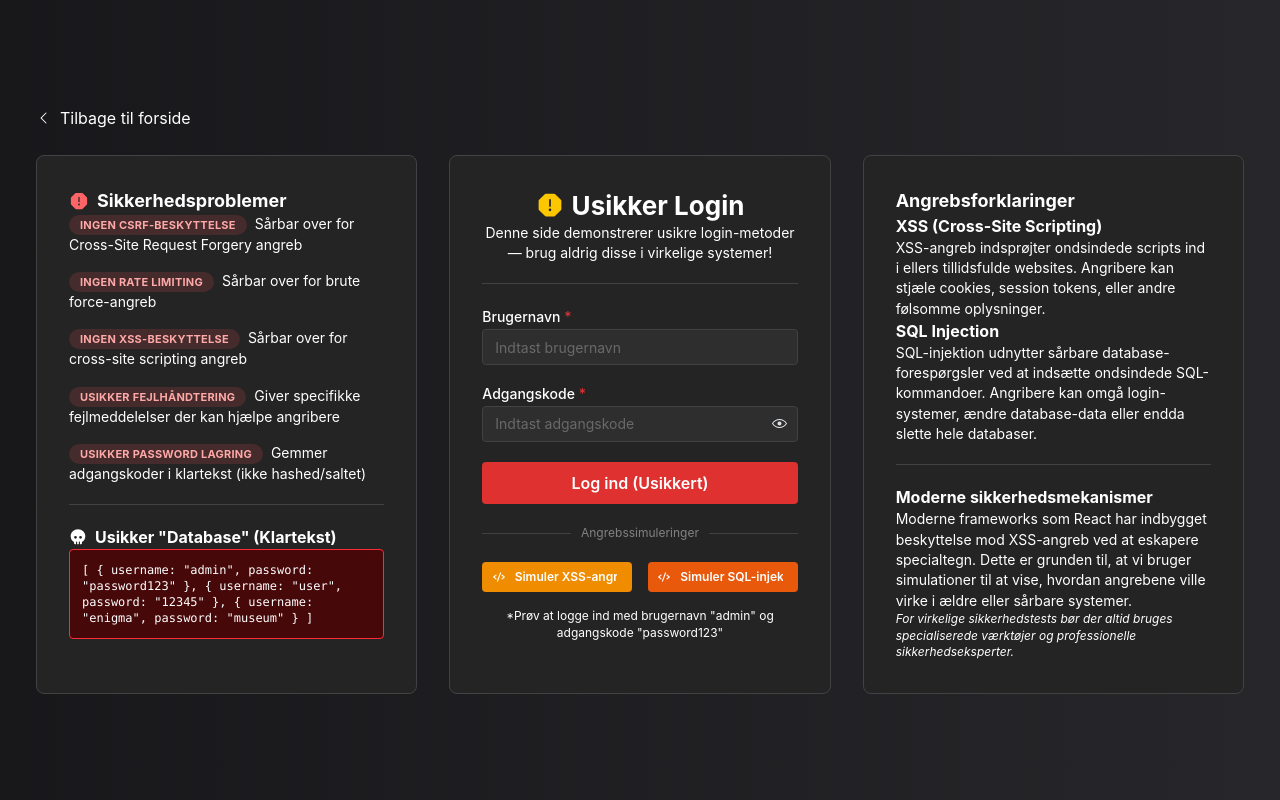
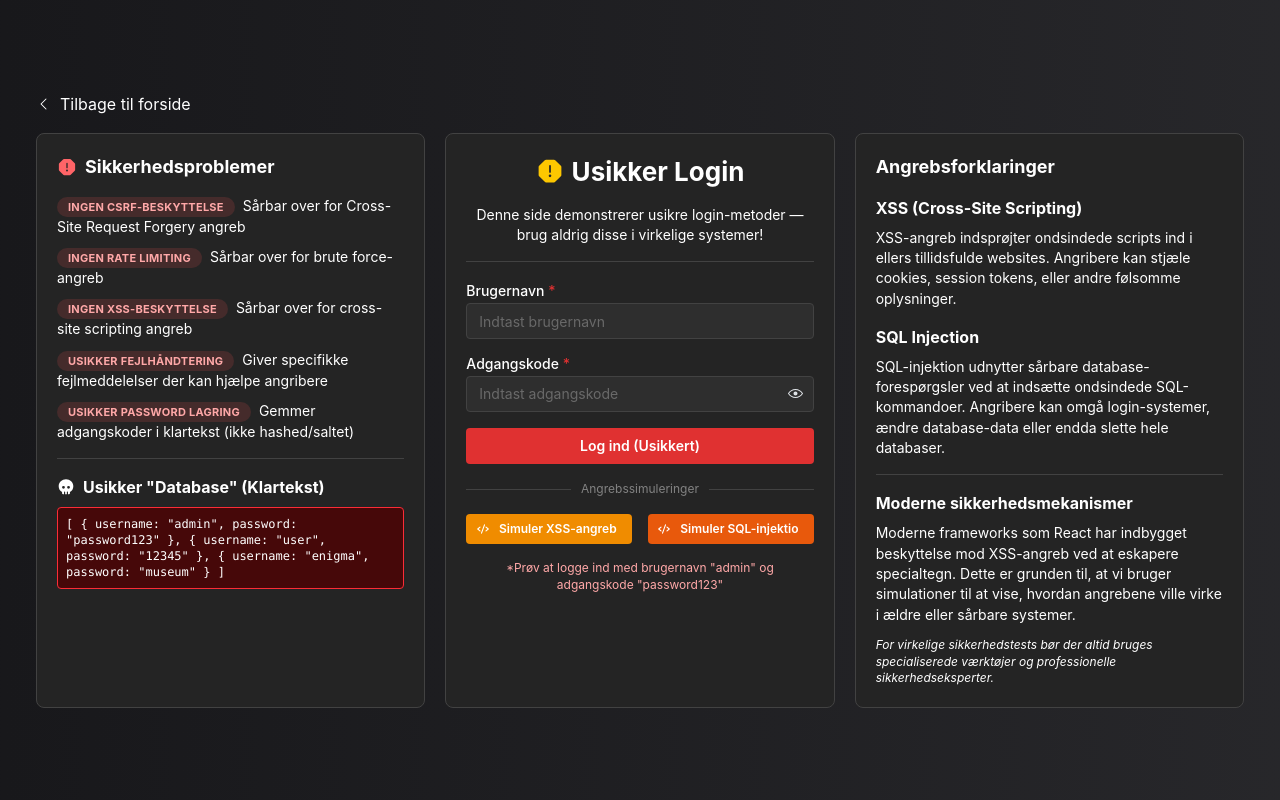
Before and after one commit to TURR3T5/enigma_sikkerhed, a React (Vite) app: page /LoginUnsafe in a window 1280 px wide. Built offline with nearby package versions, Linux system fonts and the light colour scheme.

Commit message:
small tweaks

```diff
--- a/src/routes/Home.tsx
+++ b/src/routes/Home.tsx
@@ -7,15 +7,15 @@ function Home() {
 			<Image alt='Hent logo' className='!w-[400px]' src='./enigma.png' />
 
 			<Container>
-				<Title order={1} className='text-center text-white text-4xl' mb={8}>
+				<Title order={1} ta='center' c='white' size='h1' mb={8}>
 					Velkommen til Enigmas Login Sikkerhed
 				</Title>
 
-				<Text ta='center' className='text-white text-lg' mb={8}>
+				<Text ta='center' size='lg' c='white' mb={8}>
 					Vælg en af de to login sider for at se forskellen på en sikker og en usikker login side.
 				</Text>
 
-				<Text ta='center' className='text-white text-lg' mb={16}>
+				<Text ta='center' size='lg' c='white' mb={16}>
 					Her kan du lære om vigtigheden af sikker login praksis og hvordan dine personlige oplysninger beskyttes.
 				</Text>
 
--- a/src/routes/LoginUnsafe.tsx
+++ b/src/routes/LoginUnsafe.tsx
@@ -16,7 +16,6 @@ function LoginUnsafe() {
 	const [attackType, setAttackType] = useState<string>('');
 	const [showLoginForm, setShowLoginForm] = useState<boolean>(true);
 	const [showXssModal, setShowXssModal] = useState<boolean>(false);
-	const [isLoginSuccess, setIsLoginSuccess] = useState<boolean>(false);
 
 	const users: User[] = [
 		{ username: 'admin', password: 'password123' },
@@ -26,7 +25,6 @@ function LoginUnsafe() {
 
 	const handleLogin = (e: FormEvent<HTMLFormElement>) => {
 		e.preventDefault();
-		setIsLoginSuccess(false);
 
 		// If the XSS attack was triggered, show the visual simulation
 		if (username.includes('<script') || username.includes('<img') || username.includes('onerror')) {
@@ -37,7 +35,6 @@ function LoginUnsafe() {
 		// For SQL Injection demo - automatic success for "admin' --"
 		if (username.includes("admin'") && username.includes('--')) {
 			setLoginMessage(`Login successful for admin`);
-			setIsLoginSuccess(true);
 			return;
 		}
 
@@ -45,7 +42,6 @@ function LoginUnsafe() {
 
 		if (user) {
 			setLoginMessage(`Login successful for ${username}`);
-			setIsLoginSuccess(true);
 			console.log(`User logged in: ${username}, Password used: ${password}`);
 		} else {
 			const userExists = users.some((u) => u.username === username);
@@ -99,32 +95,31 @@ function LoginUnsafe() {
 				title: 'font-bold',
 				body: 'bg-red-900 p-4 text-white',
 			}}
-			size='lg'
 		>
-			<div className='mb-4 bg-black/40 p-4 rounded'>
-				<Text size='sm' className='mb-3 font-bold flex items-center'>
+			<div className='mb-3 bg-black/40 p-3 rounded'>
+				<Text size='sm' fw='bold' mb={8} className='flex items-center'>
 					<ShieldSlash className='mr-2 text-red-400' weight='fill' />
 					Dette ville ske i en sårbar applikation:
 				</Text>
 
-				<div className='border border-red-500 p-4 text-center bg-black/30 rounded'>
-					<div className='text-yellow-300 font-mono mb-3 text-sm'>alert("XSS Attack!")</div>
+				<div className='border border-red-500 p-3 text-center bg-black/30 rounded'>
+					<div className='text-yellow-300 font-mono mb-2 text-sm'>alert("XSS Attack!")</div>
 					<Badge color='red' size='lg'>
 						JavaScript kode er blevet udført!
 					</Badge>
 				</div>
 			</div>
 
-			<Title order={5} className='mb-3'>
+			<Title order={5} mb={8}>
 				Hvorfor er dette farligt?
 			</Title>
-			<List spacing='sm' size='sm' className='mb-4'>
+			<List size='sm' mb={12}>
 				<List.Item>Angriberen kan stjæle brugerens cookies og session data</List.Item>
 				<List.Item>Angriberen kan omdirigere brugeren til ondsindet websted</List.Item>
 				<List.Item>Angriberen kan indsætte falske login-formularer for at stjæle legitimationsoplysninger</List.Item>
 			</List>
 
-			<Text size='xs' className='italic mb-5'>
+			<Text size='xs' fs='italic' mb={16}>
 				Bemærk: Moderne browsere og frameworks som React har beskyttelsesmekanismer mod XSS, hvilket er grunden til at du ser denne simulation i stedet for et virkeligt angreb.
 			</Text>
 
@@ -137,18 +132,18 @@ function LoginUnsafe() {
 	return (
 		<Box className='flex flex-col min-h-screen bg-gradient-to-r from-zinc-900 to-zinc-800' p='lg'>
 			<Container size='xl' className='flex-grow flex flex-col justify-center'>
-				<Link to='/' className='text-white mb-6 flex items-center'>
+				<Link to='/' className='text-white mb-4 flex items-center'>
 					<CaretLeft size={16} className='mr-2' /> Tilbage til forside
 				</Link>
 
-				<SimpleGrid cols={3} spacing='xl'>
-					<Paper withBorder p='xl' radius='md' className='bg-red-800/30 text-white'>
-						<Title order={4} className='mb-5 flex items-center'>
+				<SimpleGrid cols={3} spacing='lg'>
+					<Paper withBorder p='lg' radius='md' className='bg-red-800/30 text-white'>
+						<Title order={4} mb={16} className='flex items-center'>
 							<WarningOctagon size={20} className='mr-2 text-red-400' weight='fill' />
 							Sikkerhedsproblemer
 						</Title>
 
-						<List spacing='md' size='sm'>
+						<List spacing='xs' size='sm'>
 							<List.Item>
 								<Badge color='red' variant='light' className='mr-2'>
 									Ingen CSRF-beskyttelse
@@ -181,14 +176,14 @@ function LoginUnsafe() {
 							</List.Item>
 						</List>
 
-						<Divider my='lg' />
+						<Divider my='md' />
 
-						<Title order={5} className='mb-3 flex items-center'>
+						<Title order={5} mb={8} className='flex items-center'>
 							<Skull size={18} className='mr-2' weight='fill' />
 							Usikker "Database" (Klartekst)
 						</Title>
 
-						<CodeBlock className='text-xs bg-red-950 overflow-x-auto p-3 border border-red-500 rounded'>
+						<CodeBlock className='text-xs bg-red-950 overflow-x-auto p-2 border border-red-500 rounded'>
 							{`[
   { username: "admin", password: "password123" },
   { username: "user", password: "12345" },
@@ -197,17 +192,17 @@ function LoginUnsafe() {
 						</CodeBlock>
 					</Paper>
 
-					<Paper withBorder p='xl' radius='md' className='bg-red-800/20 text-white relative'>
-						<Title order={2} className='text-center mb-5 flex items-center justify-center'>
+					<Paper withBorder p='lg' radius='md' className='bg-red-800/20 text-white relative'>
+						<Title order={2} ta='center' mb={16} className='flex items-center justify-center'>
 							<WarningOctagon size={28} className='mr-2 text-yellow-400' weight='fill' />
 							Usikker Login
 						</Title>
 
-						<Text size='sm' className='mb-5 text-center'>
+						<Text size='sm' ta='center' mb={16}>
 							Denne side demonstrerer usikre login-metoder — brug aldrig disse i virkelige systemer!
 						</Text>
 
-						<Divider my='lg' />
+						<Divider my='md' />
 
 						{showLoginForm ? (
 							<>
@@ -218,28 +213,28 @@ function LoginUnsafe() {
 										required
 										value={username}
 										onChange={(e) => setUsername(e.target.value)}
-										className='mb-4'
+										mb={12}
 										classNames={{
 											input: isHacked ? 'border-2 border-yellow-400' : '',
 										}}
 									/>
 
-									<PasswordInput label='Adgangskode' placeholder='Indtast adgangskode' required value={password} onChange={(e) => setPassword(e.target.value)} className='mb-5' />
+									<PasswordInput label='Adgangskode' placeholder='Indtast adgangskode' required value={password} onChange={(e) => setPassword(e.target.value)} mb={16} />
 
 									{loginMessage && (
-										<Alert color={isLoginSuccess ? 'green' : 'red'} className='mb-5'>
+										<Alert color={loginMessage.includes('not found') || loginMessage.includes('incorrect password') ? 'red' : 'green'} mb={16}>
 											{loginMessage}
 										</Alert>
 									)}
 
-									<Button type='submit' fullWidth color='red' className='mb-4' size='md'>
+									<Button type='submit' fullWidth color='red' mb={12}>
 										Log ind (Usikkert)
 									</Button>
 								</form>
 
-								<Divider label='Angrebssimuleringer' labelPosition='center' my='lg' />
+								<Divider label='Angrebssimuleringer' labelPosition='center' my='md' />
 
-								<Group align='center' className='mb-4' grow>
+								<Group align='center' mb={16} grow>
 									<Button variant='filled' size='xs' color='yellow' onClick={handleXSSAttack} leftSection={<Code weight='bold' />}>
 										Simuler XSS-angreb
 									</Button>
@@ -252,51 +247,51 @@ function LoginUnsafe() {
 						) : (
 							<Box>
 								{attackType === 'xss' && (
-									<Alert color='yellow' className='mb-4'>
-										<Title order={5} className='mb-4'>
+									<Alert color='yellow' mb={16}>
+										<Title order={5} mb={12}>
 											XSS Angreb Demonstration
 										</Title>
-										<Text size='sm' className='mb-3'>
+										<Text size='sm' mb={8}>
 											<WarningOctagon className='inline mr-1' weight='fill' /> En ondsindet JavaScript kode er blevet indsat i brugernavnfeltet:
 										</Text>
-										<CodeBlock className='text-xs bg-yellow-900/40 p-3 mb-4 border border-yellow-500 rounded'>{'<img src="x" onerror="alert(\'XSS Attack!\')">'}</CodeBlock>
+										<CodeBlock className='text-xs bg-yellow-900/40 p-2 mb-3 border border-yellow-500 rounded'>{'<img src="x" onerror="alert(\'XSS Attack!\')">'}</CodeBlock>
 
-										<Text size='sm' className='mb-2'>
+										<Text size='sm' mb={4}>
 											Følg disse trin for at se angrebet:
 										</Text>
-										<List spacing='sm' size='sm' className='mb-4'>
+										<List size='sm' mb={12}>
 											<List.Item icon={<Check size={16} />}>Klik på "Fortsæt til login" nedenfor</List.Item>
 											<List.Item icon={<Check size={16} />}>Klik derefter på "Log ind" knappen</List.Item>
 											<List.Item icon={<Check size={16} />}>En simulation af XSS-angrebet vil vises i en popup</List.Item>
 										</List>
 
-										<Text size='xs' className='italic mb-5'>
+										<Text size='xs' fs='italic' mb={16}>
 											Bemærk: Moderne browsere og frameworks som React har indbygget XSS-beskyttelse, så du vil se en simulation i stedet for det faktiske angreb.
 										</Text>
 
-										<Button fullWidth color='yellow' onClick={continueAttack} size='md'>
+										<Button fullWidth color='yellow' onClick={continueAttack}>
 											Fortsæt til login
 										</Button>
 									</Alert>
 								)}
 
 								{attackType === 'sql' && (
-									<Alert color='orange' className='mb-4'>
-										<Title order={5} className='mb-4'>
+									<Alert color='orange' mb={16}>
+										<Title order={5} mb={12}>
 											SQL Injection Demonstration
 										</Title>
-										<Text size='sm' className='mb-3'>
+										<Text size='sm' mb={8}>
 											<WarningOctagon className='inline mr-1' weight='fill' /> SQL-injektion kode er indsat:
 										</Text>
-										<CodeBlock className='text-xs bg-orange-900/40 p-3 mb-4 border border-orange-500 rounded'>
+										<CodeBlock className='text-xs bg-orange-900/40 p-2 mb-3 border border-orange-500 rounded'>
 											{`Brugernavn: admin' --
 Adgangskode: anything`}
 										</CodeBlock>
 
-										<Text size='sm' className='mb-2'>
+										<Text size='sm' mb={4}>
 											Følg disse trin for at se angrebet:
 										</Text>
-										<List spacing='sm' size='sm' className='mb-4'>
+										<List size='sm' mb={12}>
 											<List.Item icon={<Check size={16} />}>Klik på "Fortsæt til login" nedenfor</List.Item>
 											<List.Item icon={<Check size={16} />}>
 												Bemærk at brugernavnet nu er <code>admin' --</code> og adgangskoden er <code>anything</code>
@@ -304,11 +299,11 @@ Adgangskode: anything`}
 											<List.Item icon={<Check size={16} />}>Klik på "Log ind" knappen og bemærk at du bliver logget ind som 'admin' uden korrekt adgangskode</List.Item>
 										</List>
 
-										<Text size='xs' className='italic mb-5'>
+										<Text size='xs' fs='italic' mb={16}>
 											SQL-kommandoen <code>'--</code> kommenterer resten af forespørgslen væk, hvilket effektivt deaktiverer password-tjekket
 										</Text>
 
-										<Button fullWidth color='orange' onClick={continueAttack} size='md'>
+										<Button fullWidth color='orange' onClick={continueAttack}>
 											Fortsæt til login
 										</Button>
 									</Alert>
@@ -316,40 +311,40 @@ Adgangskode: anything`}
 							</Box>
 						)}
 
-						<Text size='xs' className='text-center mt-5 text-red-300'>
+						<Text size='xs' ta='center' mt={16} c='red.3'>
 							*Prøv at logge ind med brugernavn "admin" og adgangskode "password123"
 						</Text>
 					</Paper>
 
-					<Paper withBorder p='xl' radius='md' className='bg-red-800/30 text-white'>
-						<Title order={4} className='mb-5'>
+					<Paper withBorder p='lg' radius='md' className='bg-red-800/30 text-white'>
+						<Title order={4} mb={16}>
 							Angrebsforklaringer
 						</Title>
 
-						<Title order={5} className='mb-3'>
+						<Title order={5} mb={8}>
 							XSS (Cross-Site Scripting)
 						</Title>
-						<Text size='sm' className='mb-4'>
+						<Text size='sm' mb={12}>
 							XSS-angreb indsprøjter ondsindede scripts ind i ellers tillidsfulde websites. Angribere kan stjæle cookies, session tokens, eller andre følsomme oplysninger.
 						</Text>
 
-						<Title order={5} className='mb-3 mt-5'>
+						<Title order={5} mb={8} mt={16}>
 							SQL Injection
 						</Title>
-						<Text size='sm' className='mb-4'>
+						<Text size='sm' mb={12}>
 							SQL-injektion udnytter sårbare database-forespørgsler ved at indsætte ondsindede SQL-kommandoer. Angribere kan omgå login-systemer, ændre database-data eller endda slette hele databaser.
 						</Text>
 
-						<Divider my='lg' />
+						<Divider my='md' />
 
-						<Title order={5} className='mb-3'>
+						<Title order={5} mb={8}>
 							Moderne sikkerhedsmekanismer
 						</Title>
-						<Text size='sm' className='mb-4'>
+						<Text size='sm' mb={12}>
 							Moderne frameworks som React har indbygget beskyttelse mod XSS-angreb ved at eskapere specialtegn. Dette er grunden til, at vi bruger simulationer til at vise, hvordan angrebene ville virke i ældre eller sårbare systemer.
 						</Text>
 
-						<Text size='xs' className='mt-4 italic'>
+						<Text size='xs' fs='italic' mt={12}>
 							For virkelige sikkerhedstests bør der altid bruges specialiserede værktøjer og professionelle sikkerhedseksperter.
 						</Text>
 					</Paper>
```
Also changed, not shown: src/routes/LoginSafe.tsx (+28 -28 lines).
